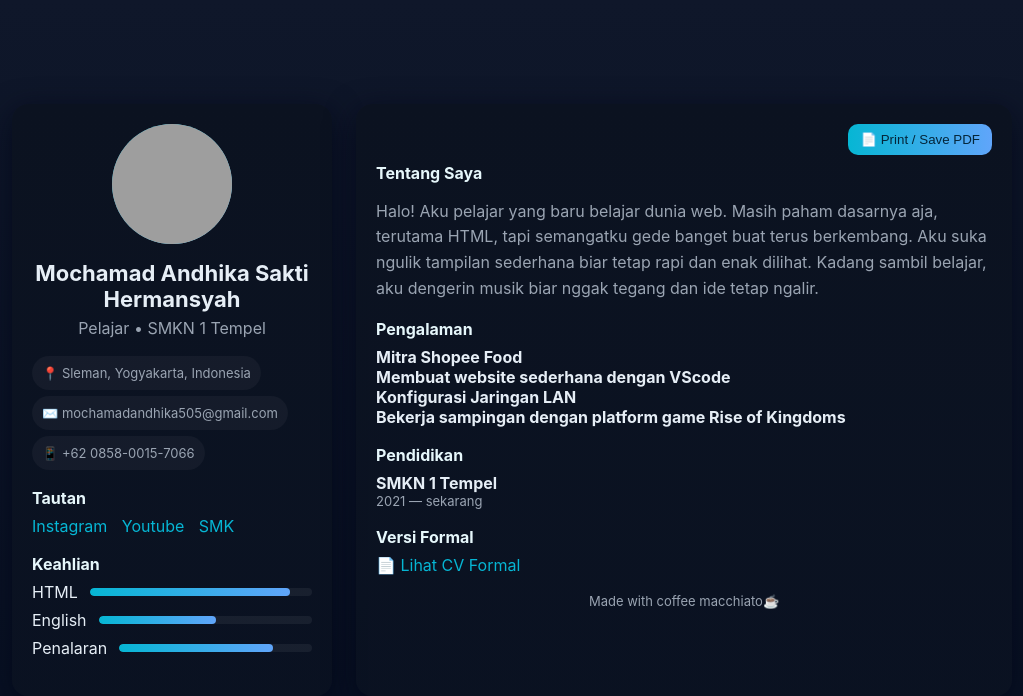
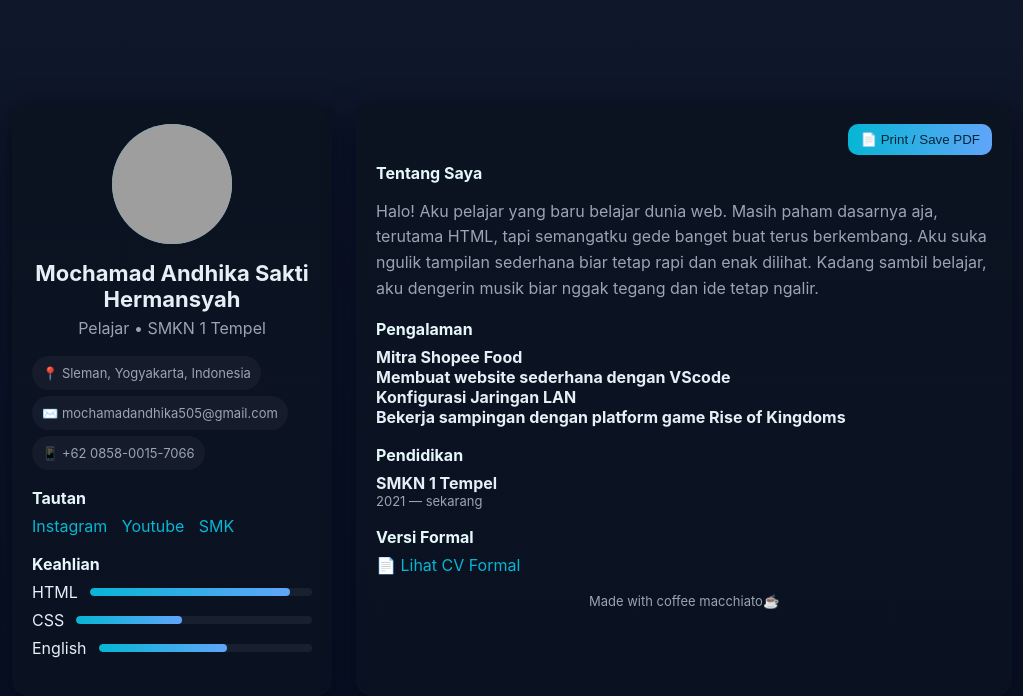
Before and after one commit to Utalina/Sigma, a plain HTML site: page index1.html in a window 1280 px wide. Shown: the whole page, without its empty margins (128-1151 px from the left). Drawn offline with Linux system fonts and the light colour scheme; grey boxes are pictures that could not be loaded.

Commit message:
ubah bar

```diff
--- a/index1.html
+++ b/index1.html
@@ -232,12 +232,12 @@
             <div class="bar"><i style="width: 90%"></i></div>
           </div>
           <div class="skill">
-            <div>English</div>
-            <div class="bar"><i style="width: 55%"></i></div>
+            <div>CSS</div>
+            <div class="bar"><i style="width: 45%"></i></div>
           </div>
           <div class="skill">
-            <div>Penalaran</div>
-            <div class="bar"><i style="width: 80%"></i></div>
+            <div>English</div>
+            <div class="bar"><i style="width: 60%"></i></div>
           </div>
         </div>
       </aside>
```
